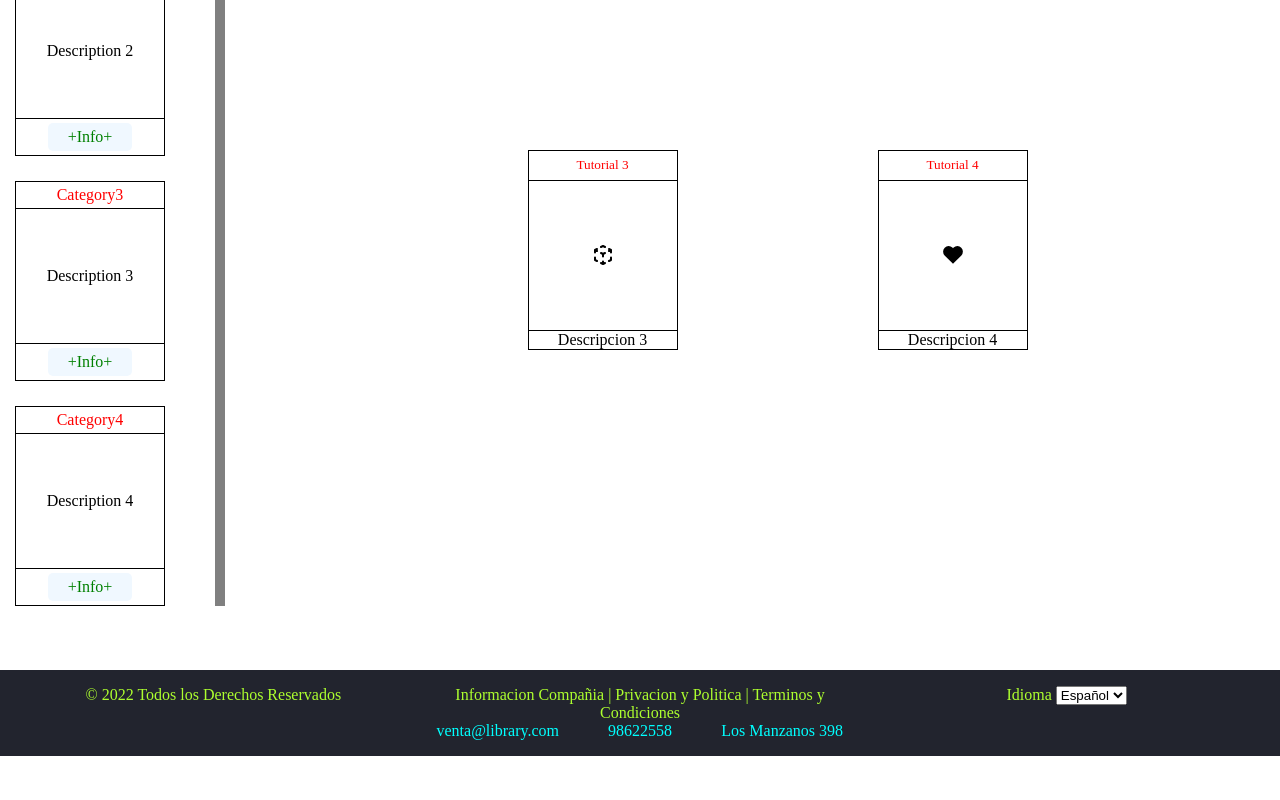
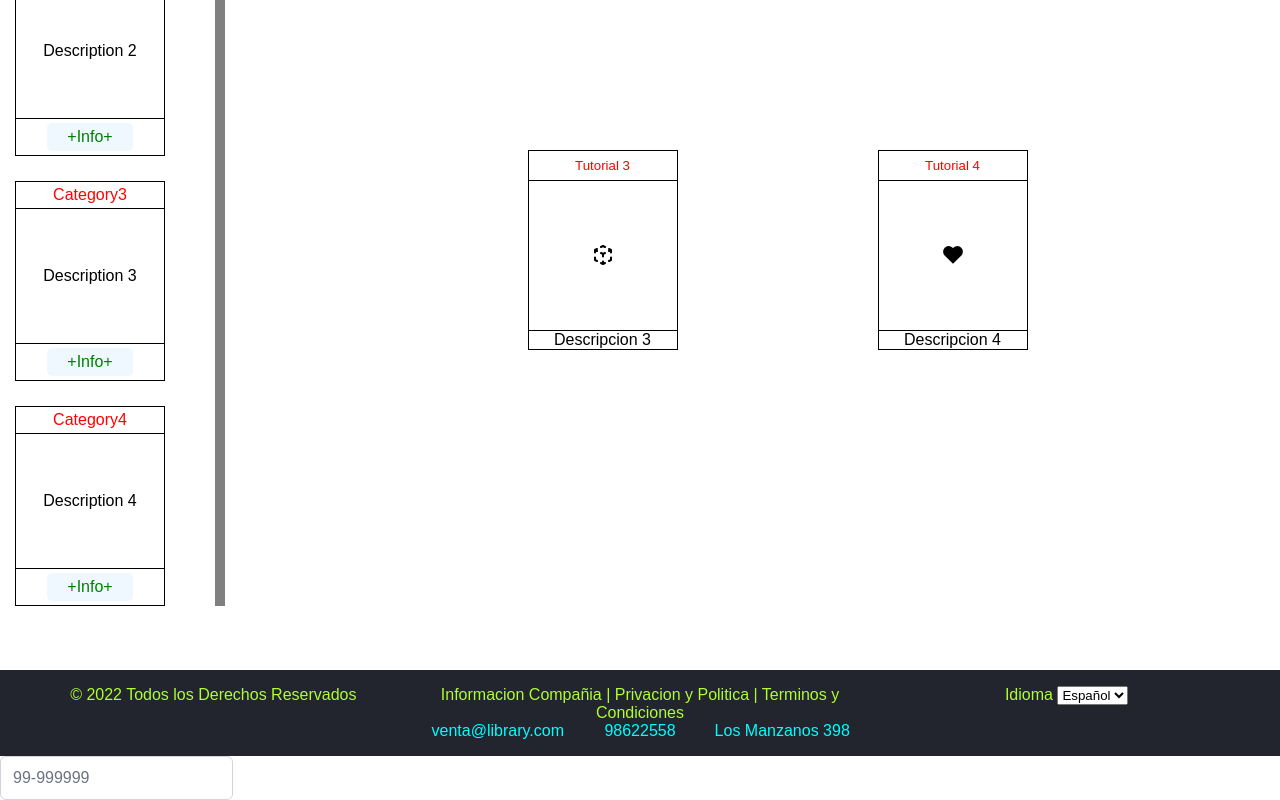
Before and after one commit to RicharRomero123/AplicacionesWeb.Front_Grupo3, a Vue app: page / in a window 1280 px wide. Shown: the part 365-1165 px from the top of the page. Before the commit the page ends 1121 px from the top, so only its background shows below. Built offline with nearby package versions, Linux system fonts and the light colour scheme; a web font is replaced by a local one.

Commit message:
CODE COMPONENT

```diff
--- a/src/components/PrimeVueCode.vue
+++ b/src/components/PrimeVueCode.vue
@@ -1,4 +1,5 @@
 <template>
+  <pv-inputmask id="basic" v-model="value" mask="99-999999" placeholder="99-999999" />
 
 </template>
 
--- a/src/views/HomeView.vue
+++ b/src/views/HomeView.vue
@@ -1,8 +1,10 @@
 <script setup>
 import TheWelcome from '../components/TheWelcome.vue'
-import TutorialsGrid from '../components/TutorialsGrid.vue'
-import final_footer from '../components/final_footer.vue'
+import TutorialsGrid from '../components/TutorialsGrid.vue';
+import final_footer from '../components/final_footer.vue';
 import CategoryCard from "@/components/CategoryCard.vue";
+import PrimeVueCode from "@/components/PrimeVueCode.vue";
+
 </script>
 
 <template>
@@ -23,9 +25,13 @@ import CategoryCard from "@/components/CategoryCard.vue";
         </div>
     </div>
 
+
+
   <div>
     <final_footer/>
   </div>
+
+  <PrimeVueCode/>
 
 
 </template>
```
Also changed, not shown: src/main.ts (+23 -3 lines).
